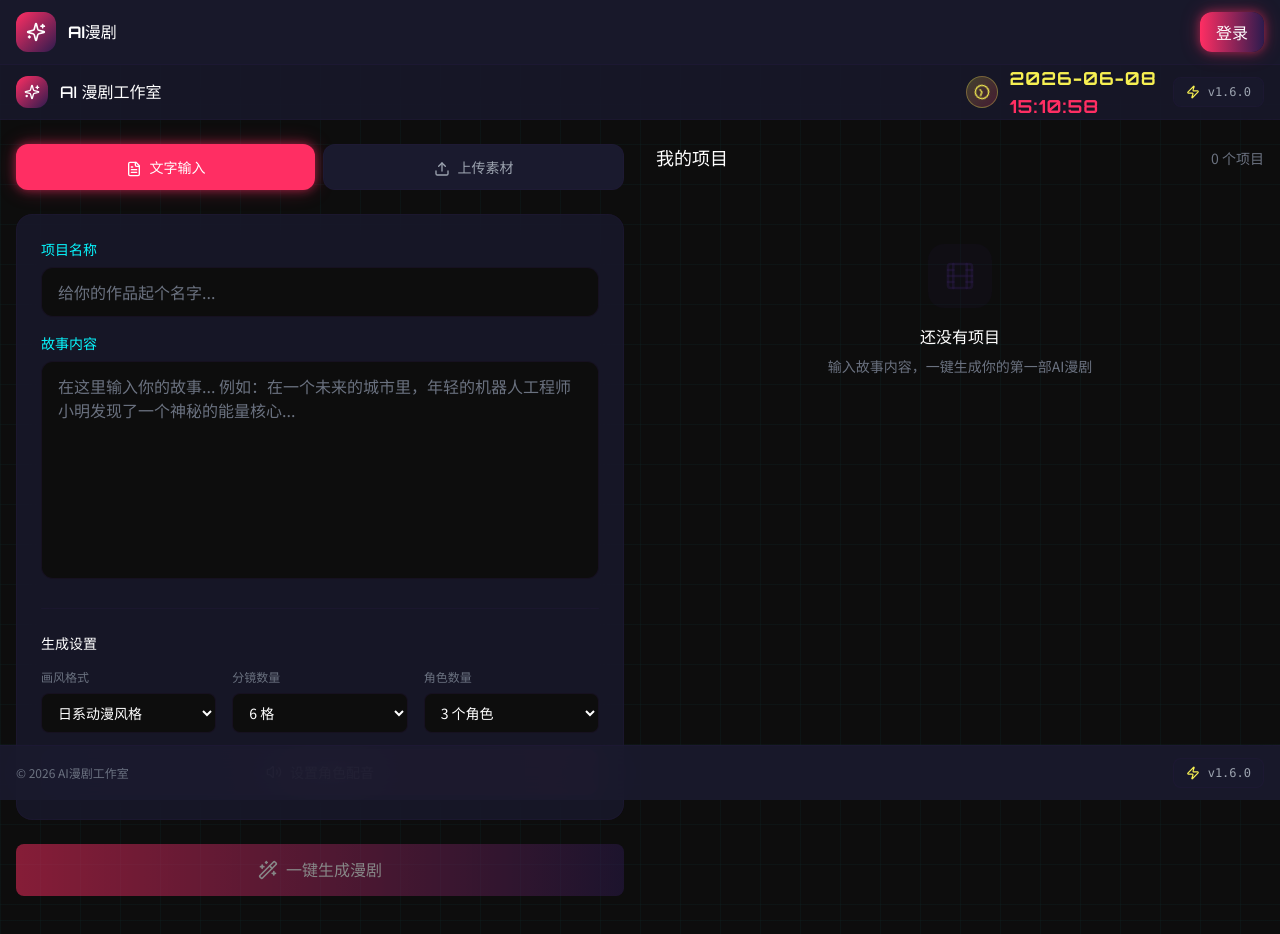
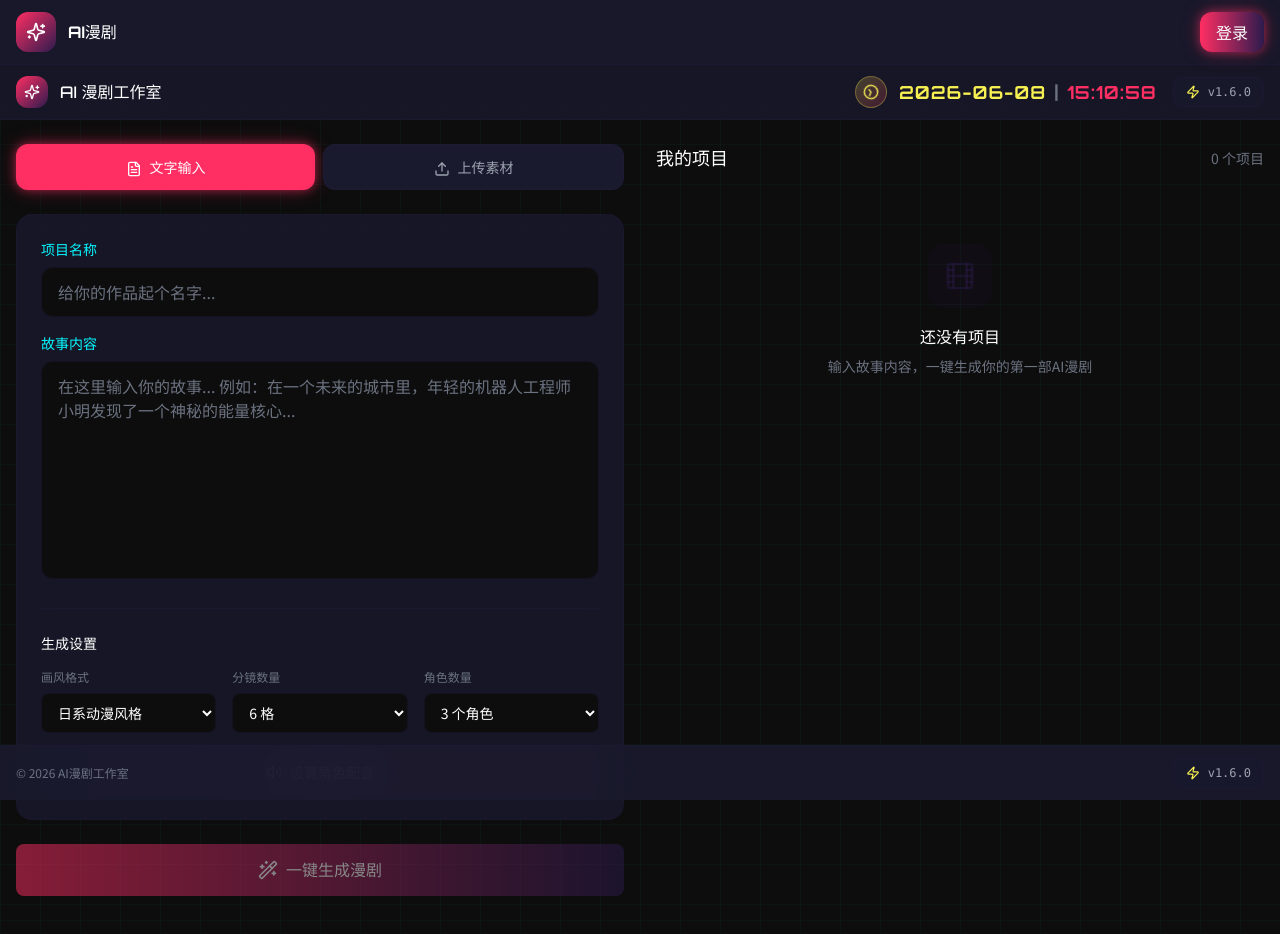
Before and after one commit to WERLK/ai-comic-studio, a React (Vite) app: page /#/ in a window 1280 px wide. Shown: the top 934 px of the page. Built offline with nearby package versions, Linux system fonts and the light colour scheme.

Commit message:
fix: 时间显示改为横屏模式，日期和时间在同一行显示

```diff
--- a/src/components/VerticalClock.tsx
+++ b/src/components/VerticalClock.tsx
@@ -22,19 +22,14 @@ export function VerticalClock() {
 
   return (
     <div className="flex items-center gap-3">
-      {/* 时钟图标 */}
       <div className="w-8 h-8 rounded-full bg-gradient-to-br from-cyber-yellow/20 to-cyber-pink/20 border border-cyber-yellow/30 flex items-center justify-center">
         <Clock className="w-4 h-4 text-cyber-yellow animate-spin" style={{ animationDuration: '10s' }} />
       </div>
 
-      {/* 日期时间横排显示 */}
-      <div className="flex flex-col">
-        <div className="font-display text-lg font-bold text-cyber-yellow tracking-wider">
-          {year}-{month}-{day}
-        </div>
-        <div className="font-display text-lg font-bold text-cyber-pink tracking-wider">
-          {hours}:{minutes}:{seconds}
-        </div>
+      <div className="font-display text-lg font-bold tracking-wider flex items-center gap-2">
+        <span className="text-cyber-yellow">{year}-{month}-{day}</span>
+        <span className="text-gray-500">|</span>
+        <span className="text-cyber-pink">{hours}:{minutes}:{seconds}</span>
       </div>
     </div>
   );
```
